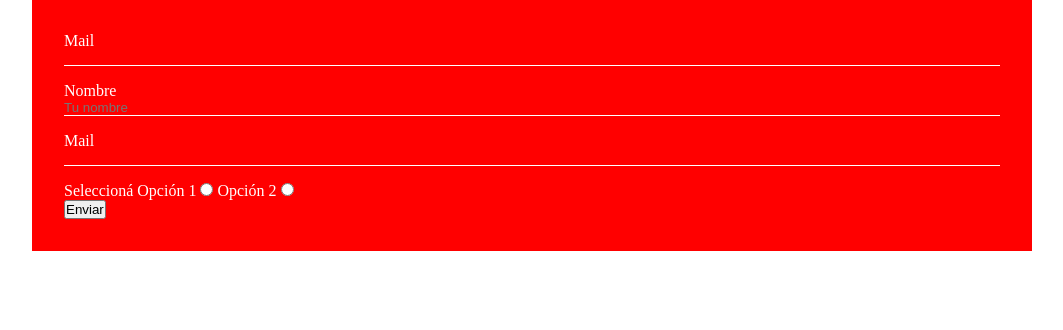
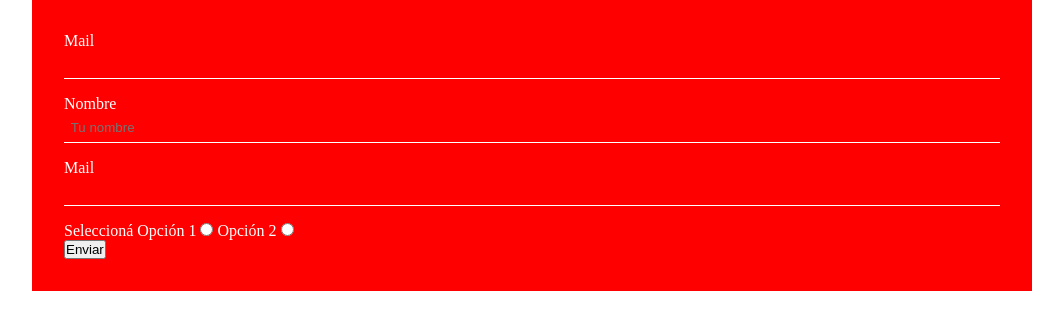
Before and after one commit to matiasrsolis/FormularioPersonalizado, a plain HTML site: page index.html in a window 1280 px wide. Shown: the whole page, without its empty margins (108-1171 px from the left). Drawn offline with Linux system fonts and the light colour scheme.

Commit message:
Form styles

```diff
--- a/index.html
+++ b/index.html
@@ -15,6 +15,7 @@
             background-color: red;
             color: white;
             outline: none;
+            padding: .5em;
         }
 
         input:focus{
@@ -38,19 +39,19 @@
                 <!--Mail-->
                 <label for="mail" style="display: block; margin: 0 0 1em 0;">
                     <span style="display: block;">Mail</span>
-                    <input type="email" id="mail" name="entry.1125016628" style="width: 100%; display: block; flex: 1; background-color: red; border: none; border-bottom: solid 1px white;">
+                    <input type="email" id="mail" name="entry.1125016628" style="width: 100%; display: block; flex: 1; background-color: red; border: none; border-bottom: solid 1px white;" required>
                 </label>
 
                 <!--Nombre-->
                 <label for="nombre" style="display: block; margin: 0 0 1em 0;">
                     <span style="display: block;">Nombre</span>
-                    <input type="text" id="nombre" jsname="YPqjbf" placeholder="Tu nombre" name="entry.1130556941" style="width: 100%; display: block; flex: 1; background-color: red; border: none; border-bottom: solid 1px white;">
+                    <input type="text" id="nombre" jsname="YPqjbf" placeholder="Tu nombre" name="entry.1130556941" style="width: 100%; display: block; flex: 1; background-color: red; border: none; border-bottom: solid 1px white;" required>
                 </label>
 
                 <!--Mail-->
                 <label for="mail" style="display: block; margin: 0 0 1em 0;">
                     <span style="display: block;">Mail</span>
-                    <input type="email" id="mail" name="entry.669452986" style="width: 100%; display: block; flex: 1; background-color: red; border: none; border-bottom: solid 1px white;">
+                    <input type="email" id="mail" name="entry.669452986" style="width: 100%; display: block; flex: 1; background-color: red; border: none; border-bottom: solid 1px white;" required>
                 </label>
 
                 <!--Options-->
```
